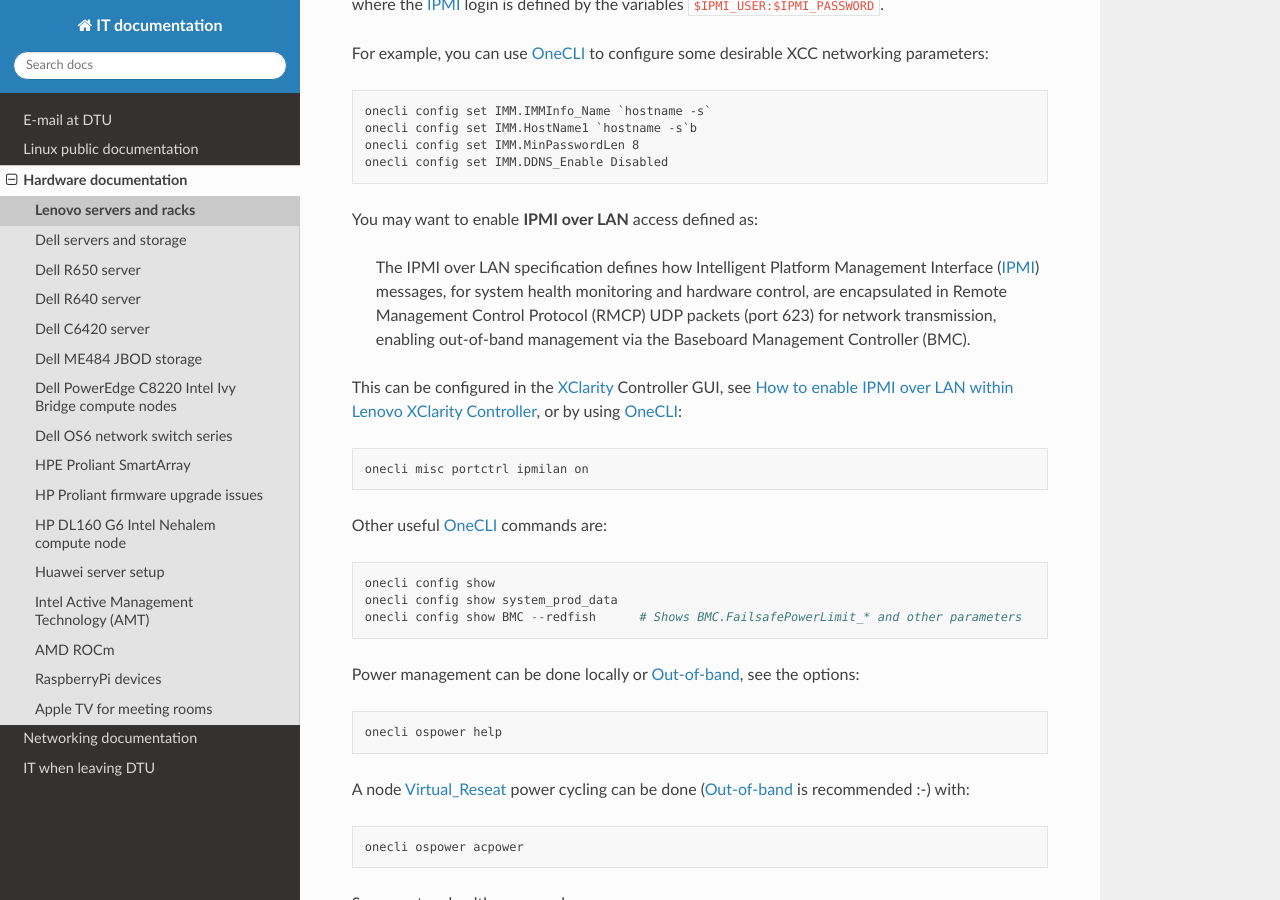
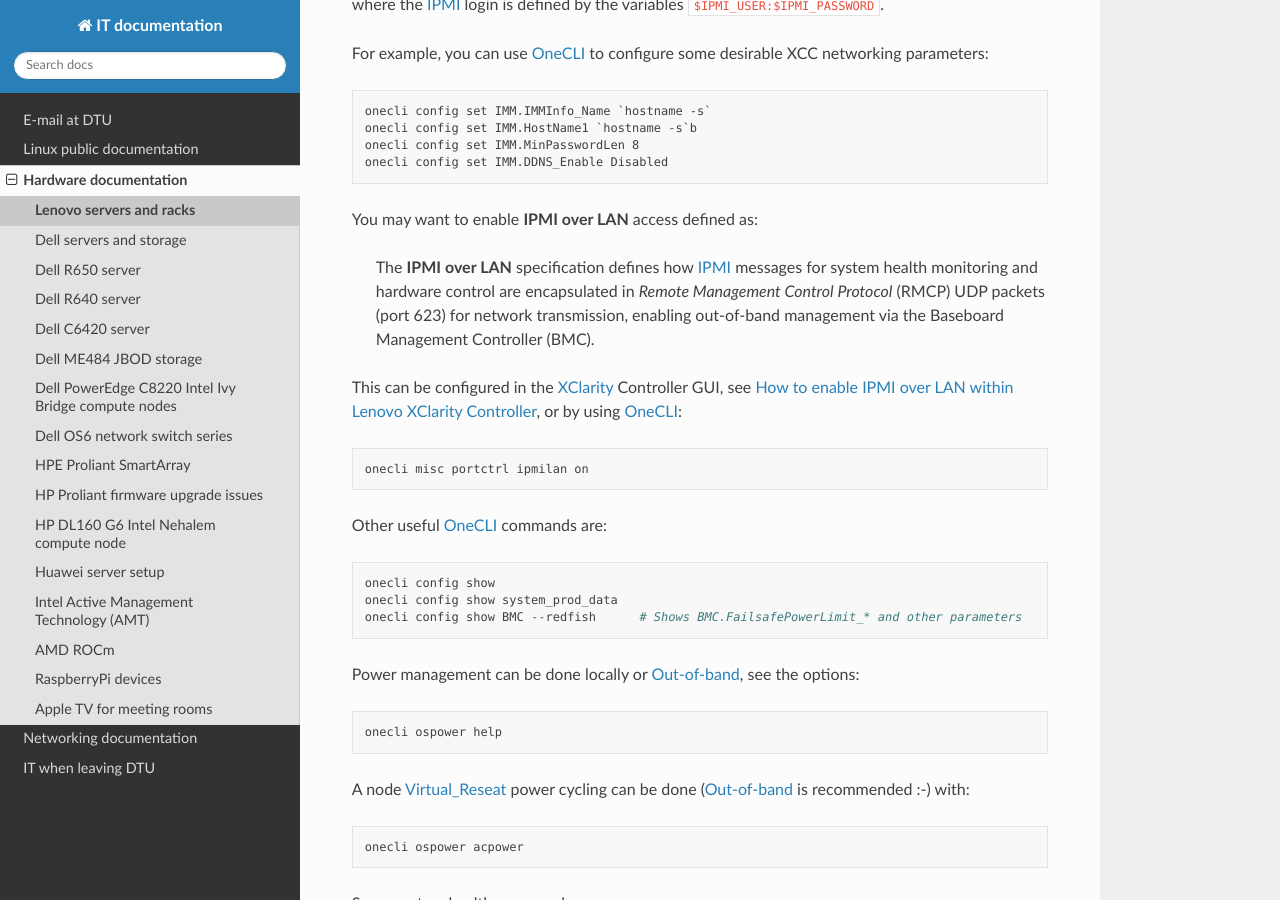
Before and after one commit to OleHolmNielsen/ITwiki, a Sphinx documentation site: the page built from docs/Lenovo_XClarity_BMC.rst, in a window 1280 px wide and 900 px high, scrolled down 2700 px. Built offline with Sphinx 7.4.7 and the Read the Docs theme 3.1.0, drawn with Linux system fonts in a browser that asks for light colours.

Commit message:
Formatting

```diff
--- a/docs/Lenovo_XClarity_BMC.rst
+++ b/docs/Lenovo_XClarity_BMC.rst
@@ -116,9 +116,10 @@ For example, you can use OneCLI_ to configure some desirable XCC networking para
 
 You may want to enable **IPMI over LAN** access defined as:
 
-  The IPMI over LAN specification defines how Intelligent Platform Management Interface (IPMI_) messages,
-  for system health monitoring and hardware control, are encapsulated in Remote Management Control Protocol (RMCP)
-  UDP packets (port 623) for network transmission, enabling out-of-band management via the Baseboard Management Controller (BMC).
+  The **IPMI over LAN** specification defines how IPMI_ messages
+  for system health monitoring and hardware control are encapsulated in
+  *Remote Management Control Protocol* (RMCP) UDP packets (port 623) for network transmission,
+  enabling out-of-band management via the Baseboard Management Controller (BMC).
 
 This can be configured in the XClarity_ Controller GUI, see
 `How to enable IPMI over LAN within Lenovo XClarity Controller <https://support.lenovo.com/dk/da/solutions/ht514330-ipmi-over-lan-xcc>`_,
```
